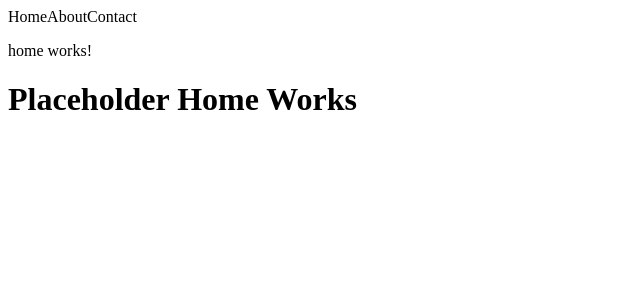
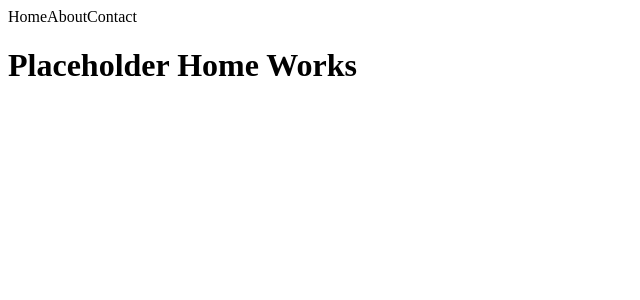
Before and after one commit to DavidDev25/OtakuStackblog, an Angular app: page / in a window 1280 px wide. Shown: the top 300 px of the page, without its empty margins (0-640 px from the left). Built offline with nearby package versions, Linux system fonts and the light colour scheme.

Commit message:
Remove unnecessary paragraph elements from about and home components

```diff
--- a/projects/blog/about/about.component.html
+++ b/projects/blog/about/about.component.html
@@ -1,2 +1 @@
-<p>about works!</p>
 <h1>placeholder about works</h1>
--- a/projects/blog/home/home.component.html
+++ b/projects/blog/home/home.component.html
@@ -1,2 +1 @@
-<p>home works!</p>
 <h1>Placeholder Home Works</h1>
```
